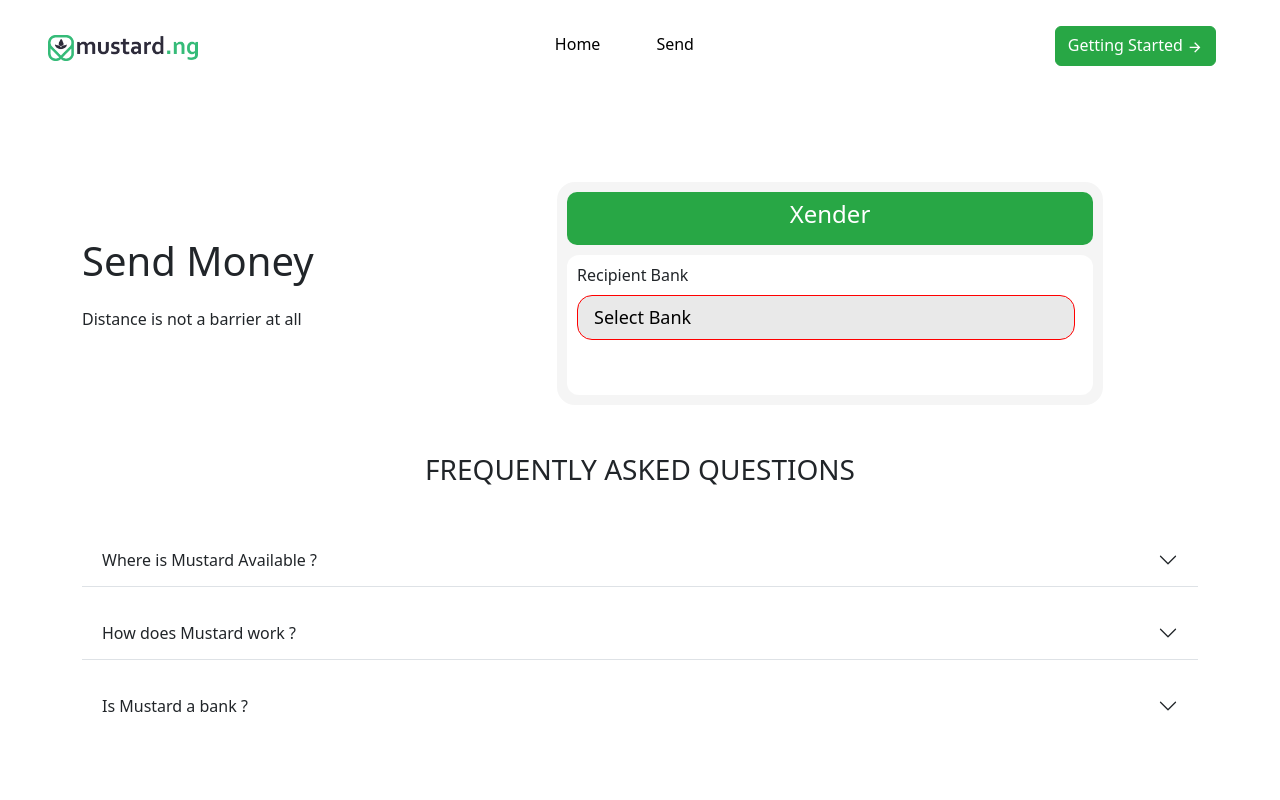
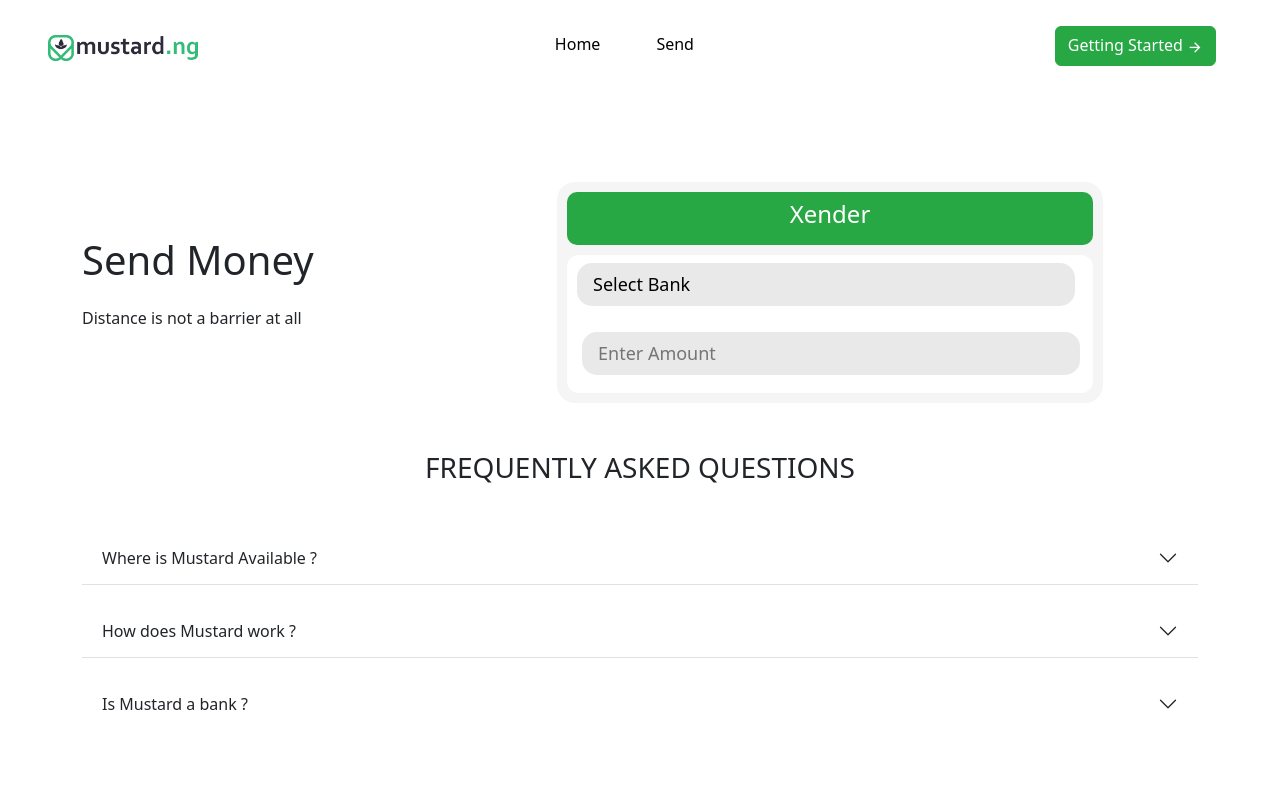
Before and after one commit to MasterIfeanyi/react-stocks-interview, a React (Create React App) app: page /send in a window 1280 px wide. Shown: the top 800 px of the page. Built offline with nearby package versions, Linux system fonts and the light colour scheme.

Commit message:
add enter amount

```diff
--- a/src/components/SendMoney/Send.css
+++ b/src/components/SendMoney/Send.css
@@ -32,7 +32,7 @@
 .transfer__form {
     background-color: white;
     width: 100%;
-    height: 140px;
+    height: 100%;
     margin-top: 10px;
     border-radius: 12px;
 }
@@ -68,9 +68,35 @@
     display: block;
     width: 100%;
     font-size: 18px;
-    border: 1px solid red;
+    border: none;
     outline: none;
     border-radius: 15px;
     padding: 0.5rem 1rem;
     background-color: #7c7c7c2b;
 }
+
+
+.amount {
+    position: relative;
+    margin: 10px;
+    padding: 8px 28px 8px 0px;
+    width: 100%;
+}
+
+.amount__input {
+    appearance: none;
+    -webkit-appearance: none;
+    -moz-appearance: none;
+    color: black;
+    padding: 10px 15px;
+    cursor: pointer;
+    margin: auto 5px;
+    display: block;
+    width: 100%;
+    font-size: 18px;
+    border: none;
+    outline: none;
+    border-radius: 15px;
+    padding: 0.5rem 1rem;
+    background-color: #7c7c7c2b;
+}
--- a/src/components/SendMoney/SendMoney.jsx
+++ b/src/components/SendMoney/SendMoney.jsx
@@ -82,9 +82,9 @@ const SendMoney = () => {
 
                         <div className="transfer__form">
                             <div className="dropdown">
-                                <label htmlFor="recipientBank" className="form-label">
+                                {/* <label htmlFor="recipientBank" className="form-label">
                                     Recipient Bank
-                                </label>
+                                </label> */}
                                 <select
                                     name="bankCode"
                                     className="select-tag"
@@ -102,6 +102,30 @@ const SendMoney = () => {
                                     ))}
                                 </select>
                             </div>
+
+
+
+                            <div className="amount">
+                                {/* <label htmlFor="recipientBank" className="form-label">
+                                    Enter Amount
+                                </label> */}
+                                <input
+                                    type="number"
+                                    name="amount"
+                                    id=""
+                                    placeholder="Enter Amount"
+                                    className="amount__input"
+                                    required
+                                    value={formData.amount}
+                                    onChange={handleChange}
+                                />
+                            </div>
+
+
+
+
+
+
                         </div>
 
 
```
